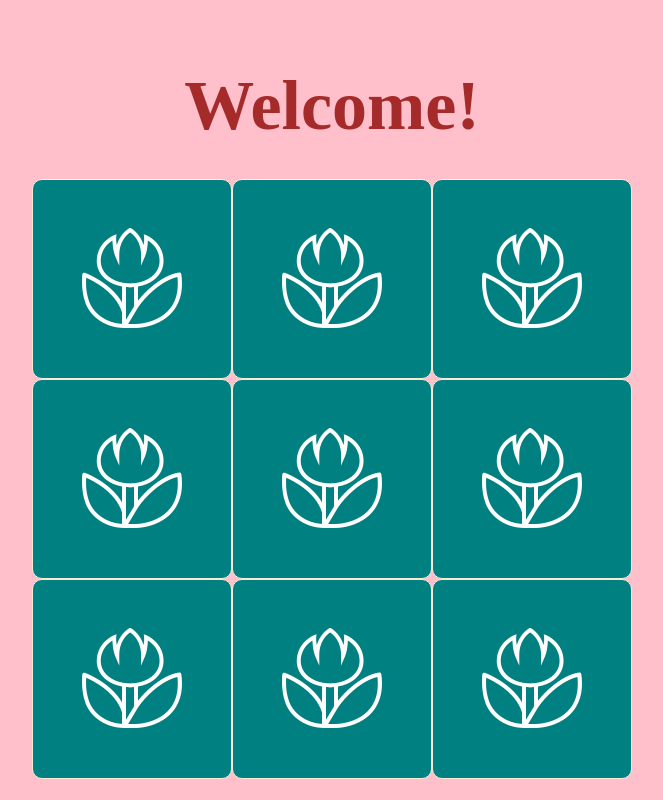
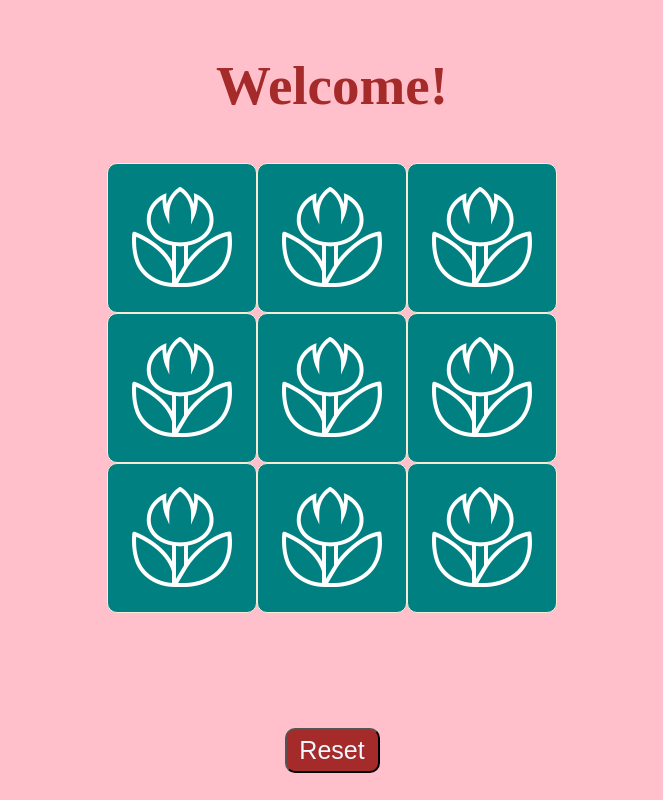
Before and after one commit to AnikaFarhadFarisa/Tic-Tac-Toe, a plain HTML site: page index.html in a window 1280 px wide. Shown: the top 800 px of the page, without its empty margins (308-971 px from the left). Drawn offline with Linux system fonts and the light colour scheme.

Commit message:
Update style.css

```diff
--- a/style.css
+++ b/style.css
@@ -6,12 +6,12 @@ body{
     display: flex;
     /* background-color: aqua; */
     justify-content: center;
-    height: 12vh;
+    height: 10vh;
 }
 
 .intro #introMesg{
     color: brown;
-    font-size: 70px;
+    font-size: 55px;
 }
 
 .button1 #play:active{
@@ -27,8 +27,8 @@ body{
 
 .but{
     display: block;
-    height: 200px;
-    width: 200px;
+    height: 150px;
+    width: 150px;
     border-radius: 10px;
     background-color: teal;
     border: 1px solid;
@@ -44,7 +44,7 @@ body{
     justify-content: center;
     /* background-color: aqua; */
     position: relative;
-    top: 140px;
+    top: 100px;
 }
 
 .turn p{
@@ -58,13 +58,13 @@ body{
     justify-content: center;
     /* background-color: aqua; */
     position: relative;
-    top: 200px;
+    top: 100px;
 }
 
 .end #reset{
-    height: 58px;
-    width: 110px;
-    font-size: 30px;
+    height: 45px;
+    width: 95px;
+    font-size: 25px;
     background-color: brown;
     color: aliceblue;
     border-radius: 10px;
```
